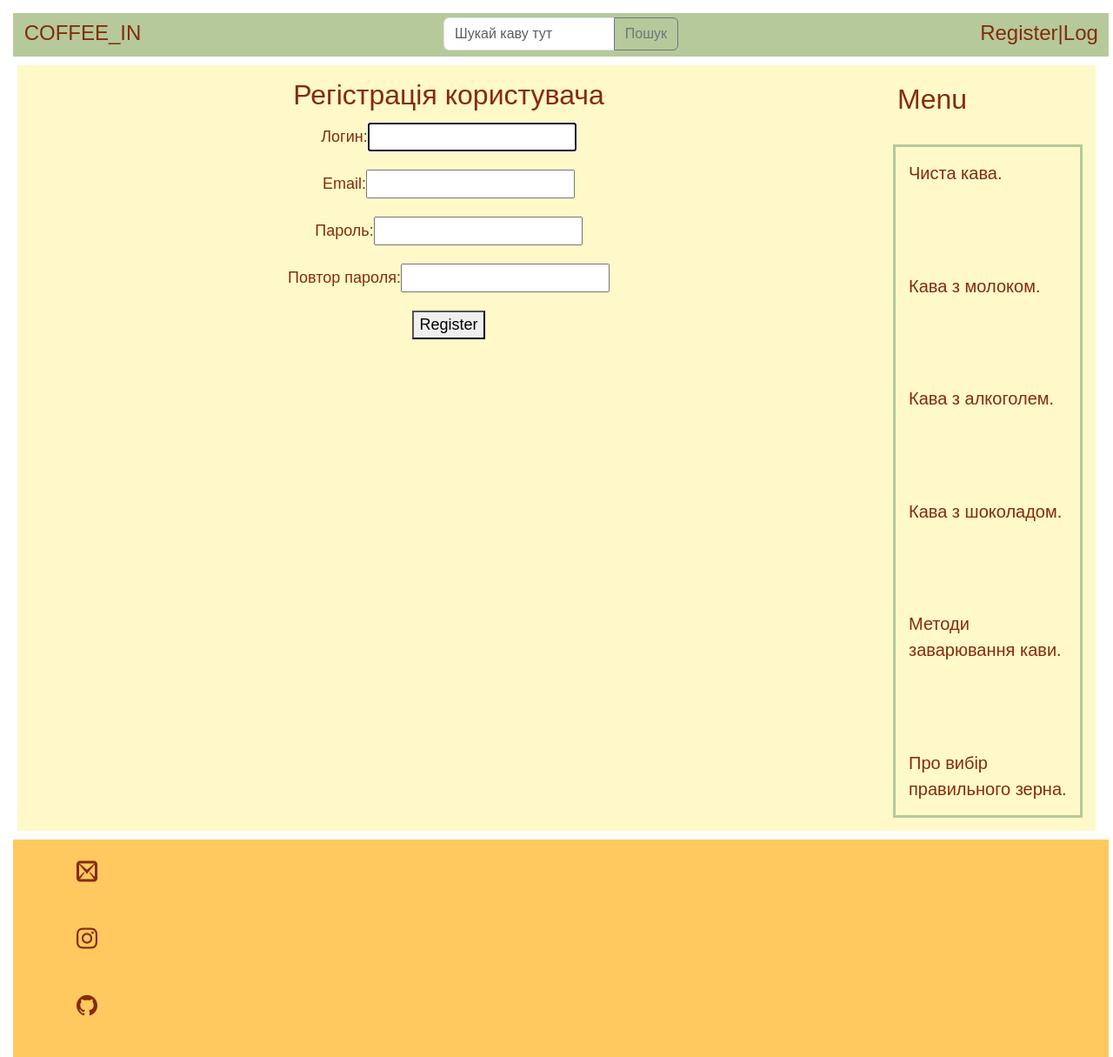
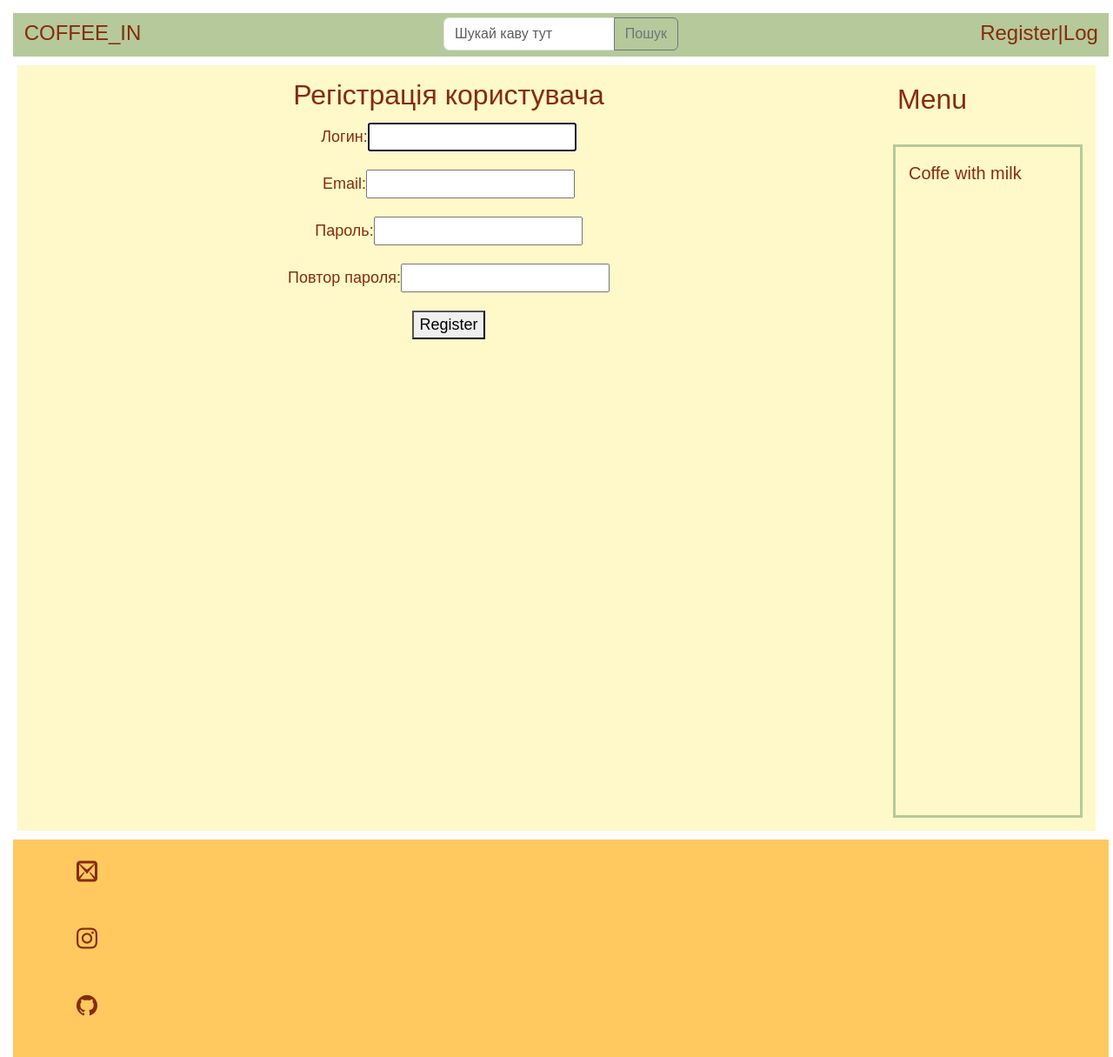
Before and after one commit to alexmais95/Coffee_in, a Django app: page /home/register/ in a window 1280 px wide. Shown: the whole page at 87% size. Run offline with Django 4.2, Linux system fonts and the light colour scheme; some web fonts are replaced.

Commit message:
change def view to ListView

```diff
--- a/home/static/home/css/home.css
+++ b/home/static/home/css/home.css
@@ -145,7 +145,7 @@
     font-size: 20px;
     height: 90%;
     display: flex;
-    justify-content: space-between;
+
     flex-direction: column;
     margin: 5px;
     border: solid #B5C99A;
--- a/home/templates/home/base.html
+++ b/home/templates/home/base.html
@@ -45,12 +45,9 @@
         <div class='right'>
             <h2 class='menu'>Menu</h2>
                 <nav class="right_naw">
-                    <a class="nav_link" href="{% url 'blaccoffee' %}"> Чиста кава.</a>
-                    <a class="nav_link" href="{% url 'with_milk' %}"> Кава з молоком.</a>
-                    <a class="nav_link" href="#"> Кава з алкоголем.</a>
-                    <a class="nav_link" href="#"> Кава з шоколадом.</a>
-                    <a class="nav_link" href="#"> Методи заварювання кави.</a>
-                    <a class="nav_link" href="#"> Про вибір правильного зерна.</a>
+                    {% for m in menu %}
+                        <a class="nav_link" href="{% url m.url_name %}"> {{m.title}} </a>
+                    {% endfor %}
                 </nav>
         </div>
 
--- a/home/templates/home/blaccoffee.html
+++ b/home/templates/home/blaccoffee.html
@@ -3,7 +3,7 @@
 
 
 {% block content %}
-
+<div class='left_center'>
                 {% for p in item %}
                     {% if p.cat_id == 1 %}
                     <div class="iner_element">
@@ -13,6 +13,6 @@
                     </div>
                     {% endif %}
                 {% endfor %}
-
+</div>
 
 {% endblock %}
--- a/home/urls.py
+++ b/home/urls.py
@@ -4,8 +4,8 @@ from . import views
 from .views import *
 
 urlpatterns = [
-    path('blaccoffee/', views.blaccoffee, name='blaccoffee'),
-    path('with_milk/', views.with_milk, name='with_milk'),
+    path('bleaccoffee/', BleacCoffee.as_view(), name='blaccoffee'),
+    path('with_milk/', WithMilk.as_view(), name='with_milk'),
     path('login/', LoginUser.as_view(), name='login'),
     path('logout/', logout_user, name='logout'),
     path('register/', RegisterUser.as_view(), name='register'),
--- a/home/utils.py
+++ b/home/utils.py
@@ -2,7 +2,8 @@ from .models import *
 from django.db.models import Count
 
 
-menu = [{'title': 'Register', 'url_name': 'register'},
+menu = [{'title': 'Black coffee', 'url_name': 'blaccoffee'},
+        {'title': 'Coffe with milk', 'url_name': 'with_milk'},
         ]
 
 
@@ -11,14 +12,11 @@ class DataMixin:
 
     def get_user_context(self, **kwargs):
         context = kwargs
-        cats = Category.objects.annotate(Count('coffee'))
-
+        cats = Category.objects.annotate(Count('id'))
         user_menu = menu.copy()
         if not self.request.user.is_authenticated:
             user_menu.pop(0)
-
         context['menu'] = user_menu
-
         context['cats'] = cats
         if 'cat_selected' not in context:
             context['cat_selected'] = 0
--- a/home/views.py
+++ b/home/views.py
@@ -1,36 +1,39 @@
 from django.contrib.auth import logout
 from django.contrib.auth.forms import UserCreationForm, AuthenticationForm
 from django.contrib.auth.views import LoginView
-from django.http import HttpResponse
+
 from django.shortcuts import render, redirect
 from django.urls import reverse_lazy
-from django.views.generic import CreateView
-
+from django.views.generic import CreateView, ListView
 from .models import Coffee, Category
 from .utils import DataMixin
 from .forms import *
 
 
-def blaccoffee(request):
-    item = Coffee.objects.all()
-    return render(request, 'home/blaccoffee.html', {'item': item, 'title': 'Bleak coffee'})
+class BleacCoffee(DataMixin, ListView):
+    model = Coffee
+    template_name = 'home/blaccoffee.html'
+    context_object_name = 'item'
+
+    def get_context_data(self, *, object_list=None, **kwargs):
+        context = super().get_context_data(**kwargs)
+        c_def = self.get_user_context(title='Чиста кава')
+        return context | c_def
+
+    def get_queryset(self):
+        return Coffee.objects.all()
 
 
-def with_milk(request):
-    item = Coffee.objects.all()
-    return render(request, 'home/with_milk.html', {'item': item, 'title': 'Coffee with milk'})
+class WithMilk(DataMixin, ListView):
+    model = Coffee
+    template_name = 'home/with_milk.html'
+    context_object_name = 'item'
 
+    def get_context_data(self, *, object_list=None, **kwargs):
+        context = super().get_context_data(**kwargs)
+        c_def = self.get_user_context(title='Кава з молоком')
+        return context | c_def
 
-# def login(request):
-#     return render(request, 'home/login.html', {'title': 'login'})
-
-
-# def show_post(request, post_id):
-#     return HttpResponse(f"Отображение статьи с id = {post_id}")
-
-# def show_category(request, cat_id):
-#     posts = Coffee.objects.filter(cat_id=cat_id)
-#     cats = Category.objects.all()
 
 class RegisterUser(DataMixin, CreateView):
     form_class = RegisterUserForm
```
